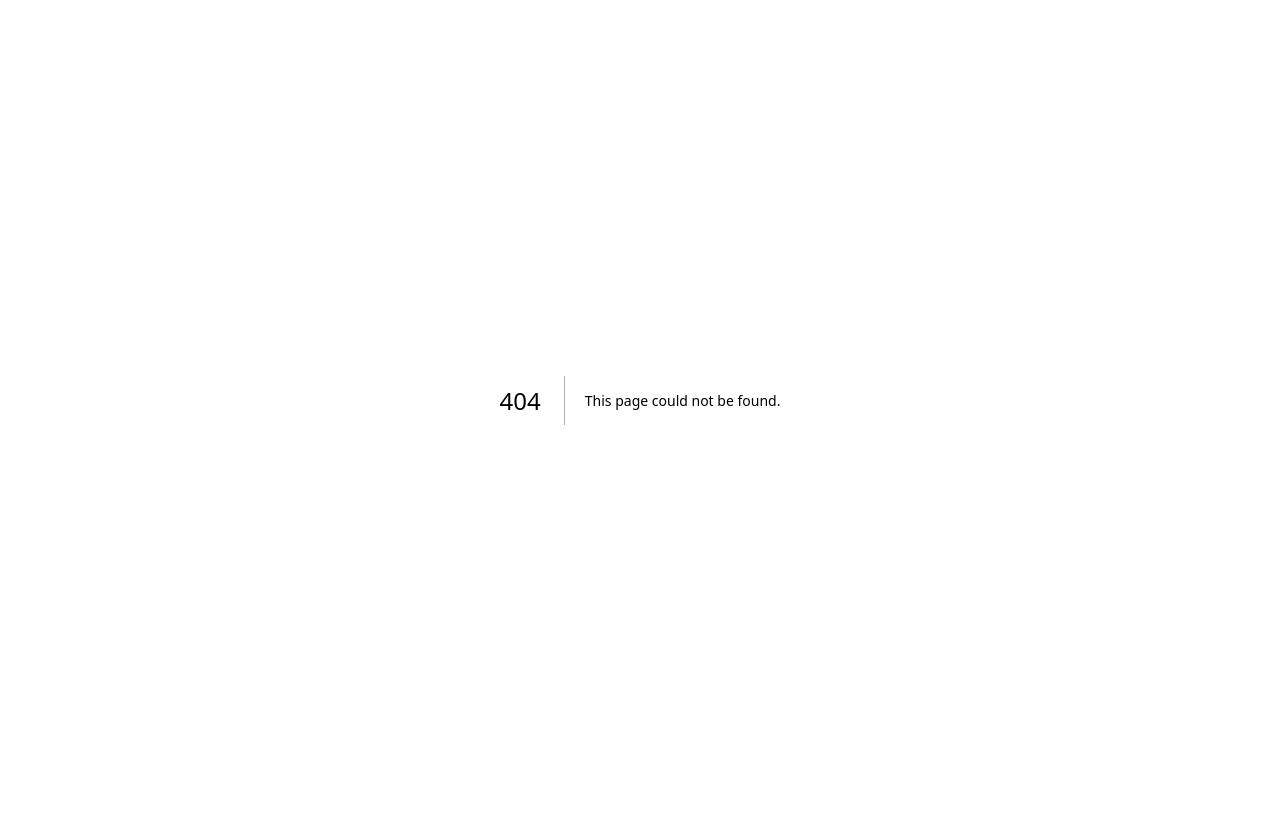
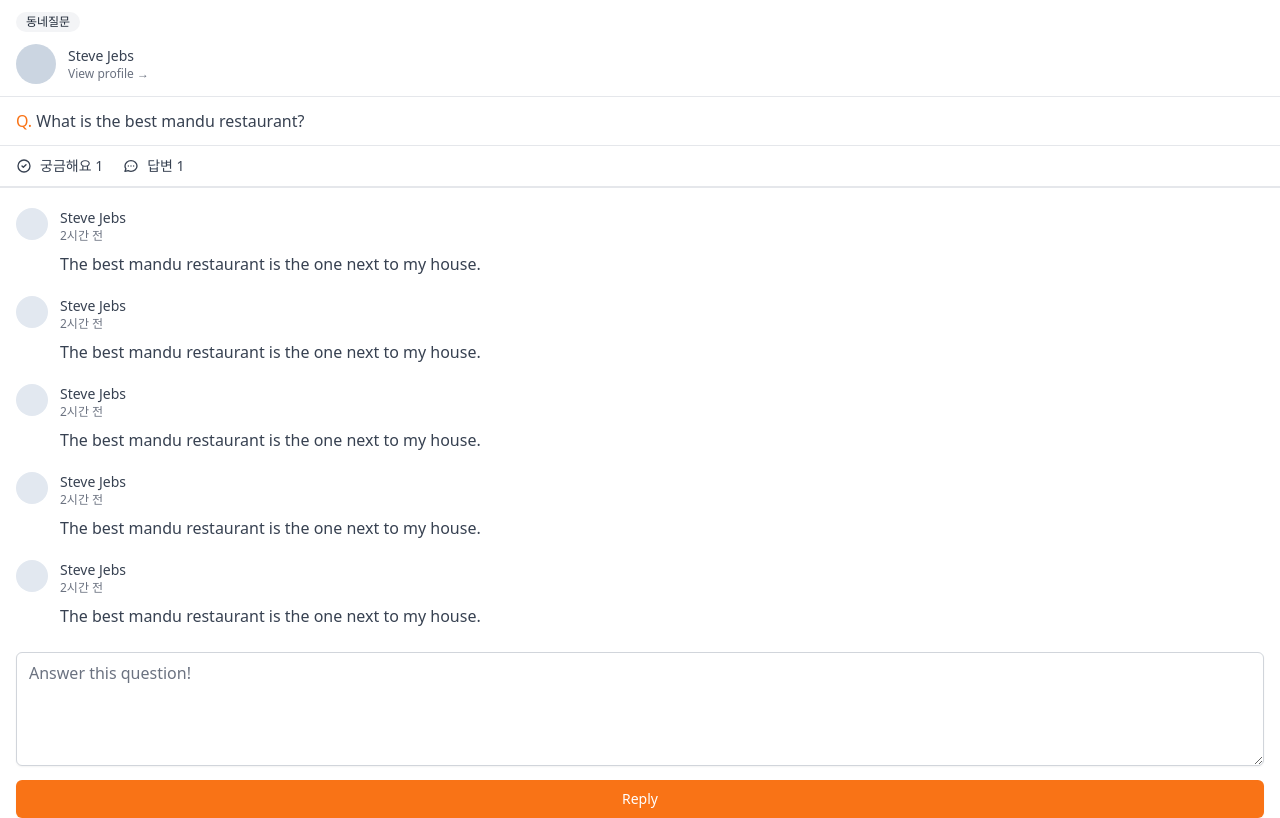
Before and after one commit to tmdwhd1213/learn-tailwind.css, a Next.js app: page /community/1 in a window 1280 px wide. Before the commit this address had no page. Built offline with nearby package versions, Linux system fonts and the light colour scheme.

Commit message:
designed community & [id] page with tailwind css

```diff
--- /dev/null
+++ b/pages/community/[id].tsx
@@ -0,0 +1,91 @@
+import type { NextPage } from "next";
+
+const CommunityPostDetail: NextPage = () => {
+  return (
+    <div>
+      <span className="inline-flex my-3 ml-4 items-center px-2.5 py-0.5 rounded-full text-xs font-medium bg-gray-100 text-gray-800">
+        동네질문
+      </span>
+      <div className="flex mb-3 px-4 cursor-pointer pb-3 border-b items-center space-x-3">
+        <div className="w-10 h-10 rounded-full bg-slate-300" />
+        <div>
+          <p className="text-sm font-medium text-gray-700">Steve Jebs</p>
+          <p className="text-xs font-medium text-gray-500">
+            View profile &rarr;
+          </p>
+        </div>
+      </div>
+      <div>
+        <div className="mt-2 px-4 text-gray-700">
+          <span className="text-orange-500 font-medium">Q.</span> What is the
+          best mandu restaurant?
+        </div>
+      </div>
+      <div className="flex space-x-5 mt-3 text-gray-700 py-2.5 border-t border-b-[2px] w-full">
+        <span className="flex pl-4 space-x-2 items-center text-sm">
+          <svg
+            className="w-4 h-4"
+            fill="none"
+            stroke="currentColor"
+            viewBox="0 0 24 24"
+            xmlns="http://www.w3.org/2000/svg"
+          >
+            <path
+              strokeLinecap="round"
+              strokeLinejoin="round"
+              strokeWidth="2"
+              d="M9 12l2 2 4-4m6 2a9 9 0 11-18 0 9 9 0 0118 0z"
+            ></path>
+          </svg>
+          <span>궁금해요 1</span>
+        </span>
+        <span className="flex space-x-2 items-center text-sm">
+          <svg
+            className="w-4 h-4"
+            fill="none"
+            stroke="currentColor"
+            viewBox="0 0 24 24"
+            xmlns="http://www.w3.org/2000/svg"
+          >
+            <path
+              strokeLinecap="round"
+              strokeLinejoin="round"
+              strokeWidth="2"
+              d="M8 12h.01M12 12h.01M16 12h.01M21 12c0 4.418-4.03 8-9 8a9.863 9.863 0 01-4.255-.949L3 20l1.395-3.72C3.512 15.042 3 13.574 3 12c0-4.418 4.03-8 9-8s9 3.582 9 8z"
+            ></path>
+          </svg>
+          <span>답변 1</span>
+        </span>
+      </div>
+      {Array.from({ length: 5 }, (_, k) => k + 1).map((_, i) => (
+        <div key={i} className="px-4 my-5 space-y-5">
+          <div className="flex items-start space-x-3">
+            <div className="w-8 h-8 bg-slate-200 rounded-full" />
+            <div>
+              <span className="text-sm block font-medium text-gray-700">
+                Steve Jebs
+              </span>
+              <span className="text-xs text-gray-500 block">2시간 전</span>
+              <p className="text-gray-700 mt-2">
+                The best mandu restaurant is the one next to my house.
+              </p>
+            </div>
+          </div>
+        </div>
+      ))}
+      <div className="px-4">
+        <textarea
+          id="textarea"
+          className="mt-1 shadow-sm w-full focus:ring-orange-500 rounded-md border-gray-300 focus:border-orange-500"
+          placeholder="Answer this question!"
+          rows={4}
+        />
+        <button className="mt-2 w-full bg-orange-500 hover:bg-orange-600 text-white py-2 px-4 border border-transparent rounded-md shadow-sm text-sm font-medium focus:ring-2 focus:ring-offset-2 focus:ring-orange-500 focus:outline-none">
+          Reply
+        </button>
+      </div>
+    </div>
+  );
+};
+
+export default CommunityPostDetail;
--- /dev/null
+++ b/pages/community/index.tsx
@@ -0,0 +1,78 @@
+import type { NextPage } from "next";
+
+const Community: NextPage = () => {
+  const fakeArr = Array.from({ length: 6 }, (_, k) => k + 1);
+  return (
+    <div className="py-16 px-4 space-y-8">
+      {fakeArr.map((_, i) => (
+        <div key={i} className="flex flex-col cursor-pointer items-start">
+          <span className="flex items-center px-2.5 py-0.5 rounded-full text-xs font-medium bg-gray-100 text-gray-900">
+            동네질문
+          </span>
+          <span className="mt-2 text-gray-700">
+            <span className="text-orange-500 font-medium">Q.</span> What is the
+            best mandu restaurant?
+          </span>
+          <div className="mt-5 flex items-center justify-between w-full text-gray-500 font-medium text-xs">
+            <span>승종</span>
+            <span>18시간 전</span>
+          </div>
+          <div className="flex space-x-5 mt-3 text-gray-700 py-2.5 border-t border-b-[2px] w-full">
+            <span className="flex space-x-2 items-center text-sm">
+              <svg
+                className="w-4 h-4"
+                fill="none"
+                stroke="currentColor"
+                viewBox="0 0 24 24"
+                xmlns="http://www.w3.org/2000/svg"
+              >
+                <path
+                  strokeLinecap="round"
+                  strokeLinejoin="round"
+                  strokeWidth="2"
+                  d="M9 12l2 2 4-4m6 2a9 9 0 11-18 0 9 9 0 0118 0z"
+                ></path>
+              </svg>
+              <span>궁금해요 1</span>
+            </span>
+            <span className="flex space-x-2 items-center text-sm">
+              <svg
+                className="w-4 h-4"
+                fill="none"
+                stroke="currentColor"
+                viewBox="0 0 24 24"
+                xmlns="http://www.w3.org/2000/svg"
+              >
+                <path
+                  strokeLinecap="round"
+                  strokeLinejoin="round"
+                  strokeWidth="2"
+                  d="M8 12h.01M12 12h.01M16 12h.01M21 12c0 4.418-4.03 8-9 8a9.863 9.863 0 01-4.255-.949L3 20l1.395-3.72C3.512 15.042 3 13.574 3 12c0-4.418 4.03-8 9-8s9 3.582 9 8z"
+                ></path>
+              </svg>
+              <span>답변 1</span>
+            </span>
+          </div>
+        </div>
+      ))}
+      <button className="fixed hover:bg-orange-500 cursor-pointer transition-colors bottom-24 right-5 bg-orange-400 rounded-full p-4 text-white shadow-xl">
+        <svg
+          className="w-6 h-6"
+          fill="none"
+          stroke="currentColor"
+          viewBox="0 0 24 24"
+          xmlns="http://www.w3.org/2000/svg"
+        >
+          <path
+            strokeLinecap="round"
+            strokeLinejoin="round"
+            strokeWidth="2"
+            d="M15.232 5.232l3.536 3.536m-2.036-5.036a2.5 2.5 0 113.536 3.536L6.5 21.036H3v-3.572L16.732 3.732z"
+          ></path>
+        </svg>
+      </button>
+    </div>
+  );
+};
+
+export default Community;
```
